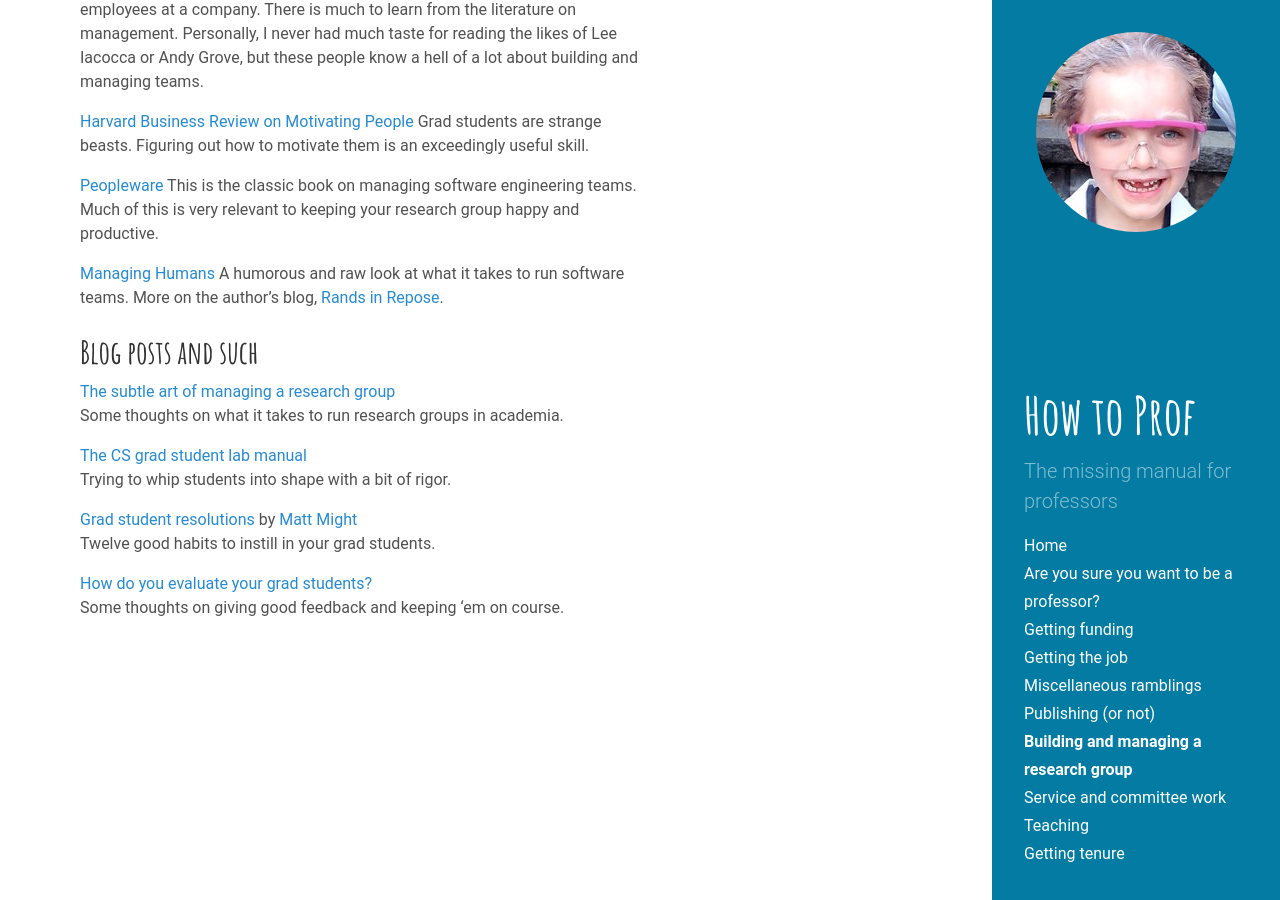
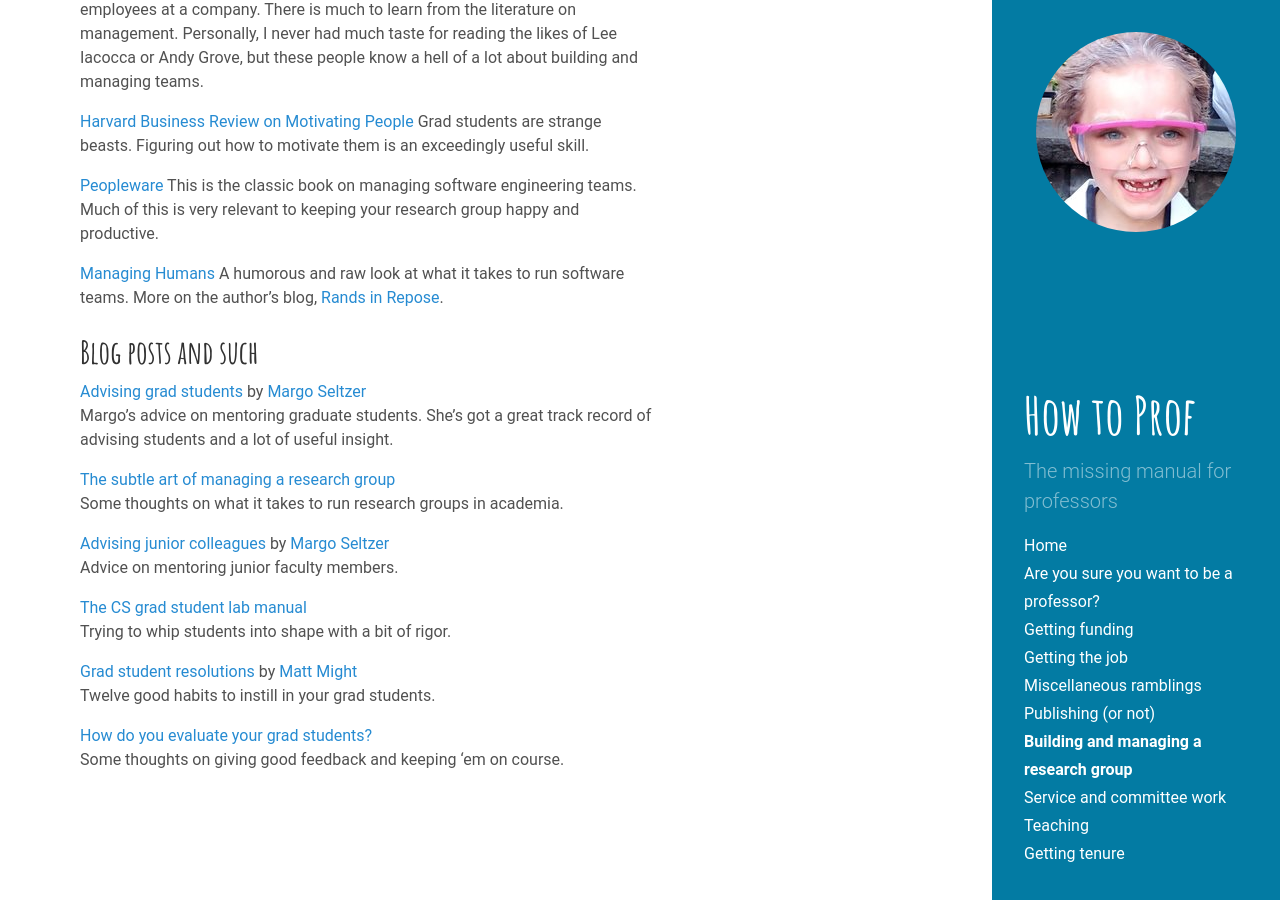
Before and after one commit to mdwelsh/howtoprof, a Jekyll site: the page built from researchgroup.md, in a window 1280 px wide and 900 px high, scrolled down 559 px. Built offline with Jekyll 4.4.1, drawn with Linux system fonts in a browser that asks for light colours.

Commit message:
Update researchgroup.md

```diff
--- a/researchgroup.md
+++ b/researchgroup.md
@@ -30,8 +30,16 @@ A humorous and raw look at what it takes to run software teams. More on the auth
 
 # Blog posts and such
 
+[Advising grad students](http://mis-misinformation.blogspot.com/2010/09/advising-grad-students.html) by [Margo Seltzer](http://www.eecs.harvard.edu/~margo)
+  Margo's advice on mentoring graduate students. She's got a great track record of advising students and a lot of useful insight.
+
 [The subtle art of managing a research group](http://matt-welsh.blogspot.com/2010/07/subtle-art-of-managing-research-group.html)
 Some thoughts on what it takes to run research groups in academia.
+
+
+
+[Advising junior colleagues](http://mis-misinformation.blogspot.com/2013/06/advising-junior-colleagues.html) by [Margo Seltzer](http://www.eecs.harvard.edu/~margo)
+Advice on mentoring junior faculty members.
 
 [The CS grad student lab manual](http://matt-welsh.blogspot.com/2010/01/cs-grad-student-lab-manual.html)
 Trying to whip students into shape with a bit of rigor.
```
